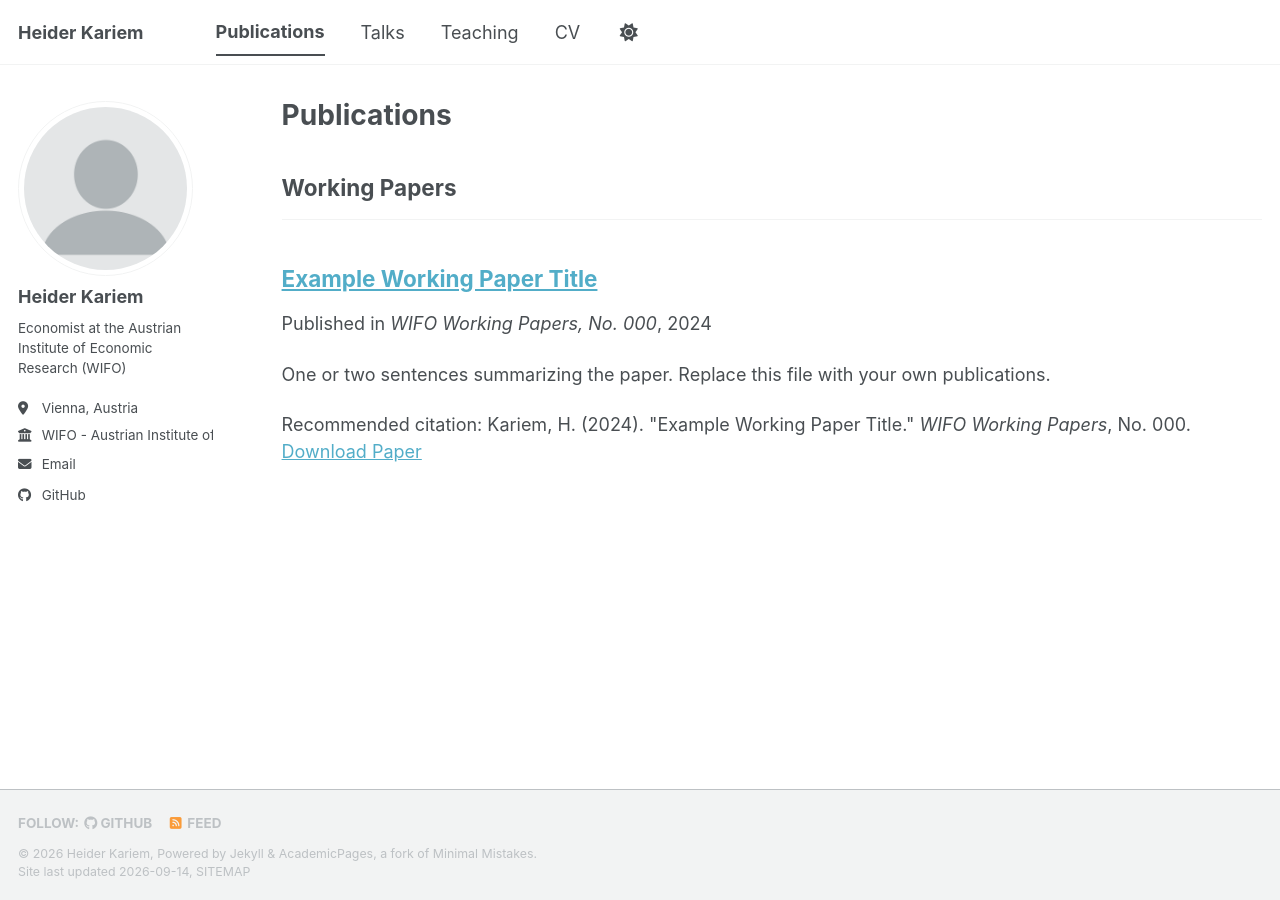
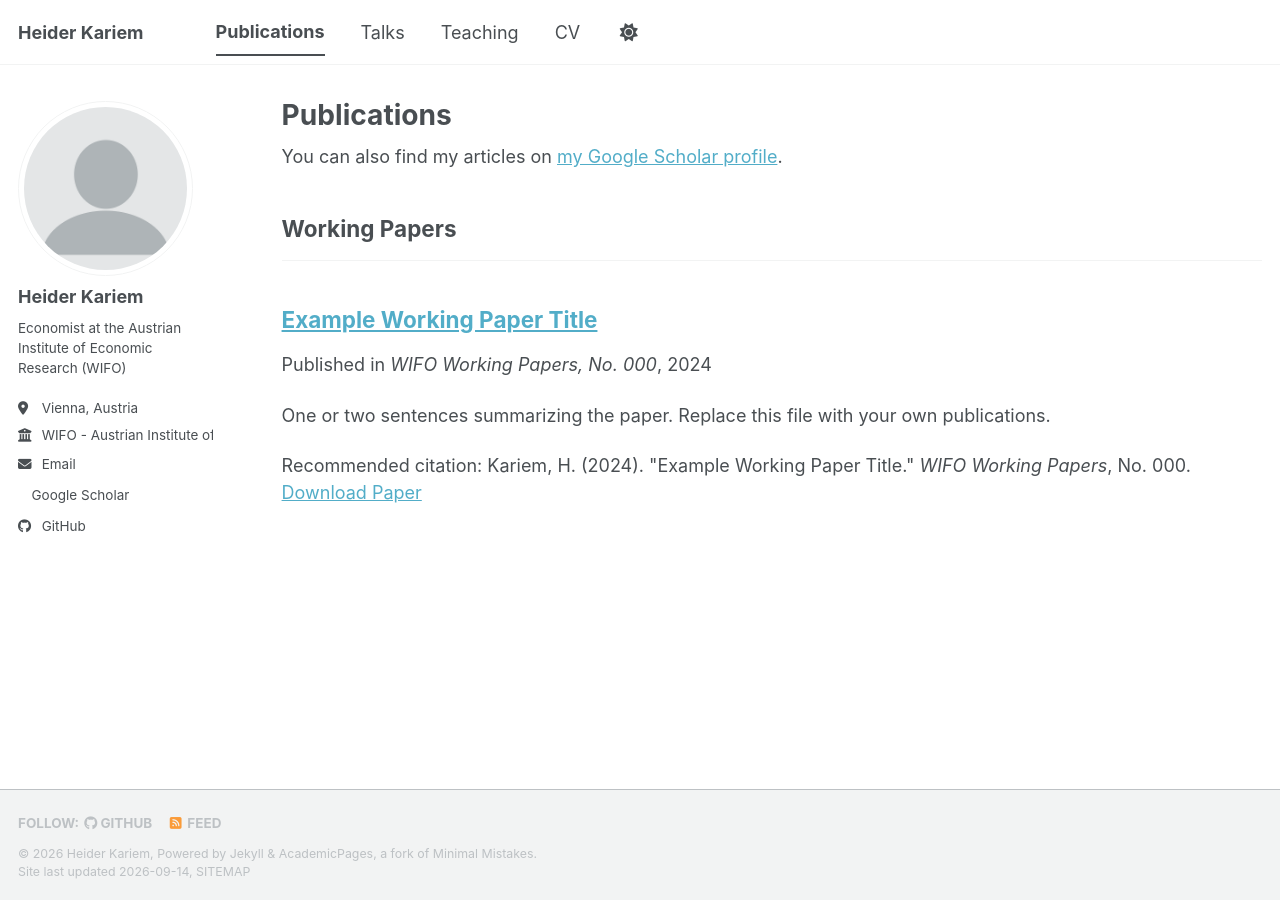
Before and after one commit to Heider90/heider90.github.io, a Jekyll site: the page built from _pages/publications.html, in a window 1280 px wide. Built offline with Jekyll 4.4.1, drawn with Linux system fonts in a browser that asks for light colours; a style sheet for code colours, icons or effects is not loaded; part of the change alters nothing that is shown.

Commit message:
Add Google Scholar profile link
Co-Authored-By: Claude Fable 5.1 <noreply@anthropic.com>

```diff
--- a/_config.yml
+++ b/_config.yml
@@ -35,7 +35,7 @@ author:
   # Academic websites
   academia         : # URL
   arxiv            : # URL - Update with the correct link to your profile
-  googlescholar    : # URL, e.g. https://scholar.google.com/citations?user=XXXX
+  googlescholar    : "https://scholar.google.com/citations?user=CSN4xloAAAAJ&hl=en"
   inspire-hep      : # URL
   impactstory      : # URL
   orcid            : # URL, e.g. https://orcid.org/0000-0000-0000-0000
```
